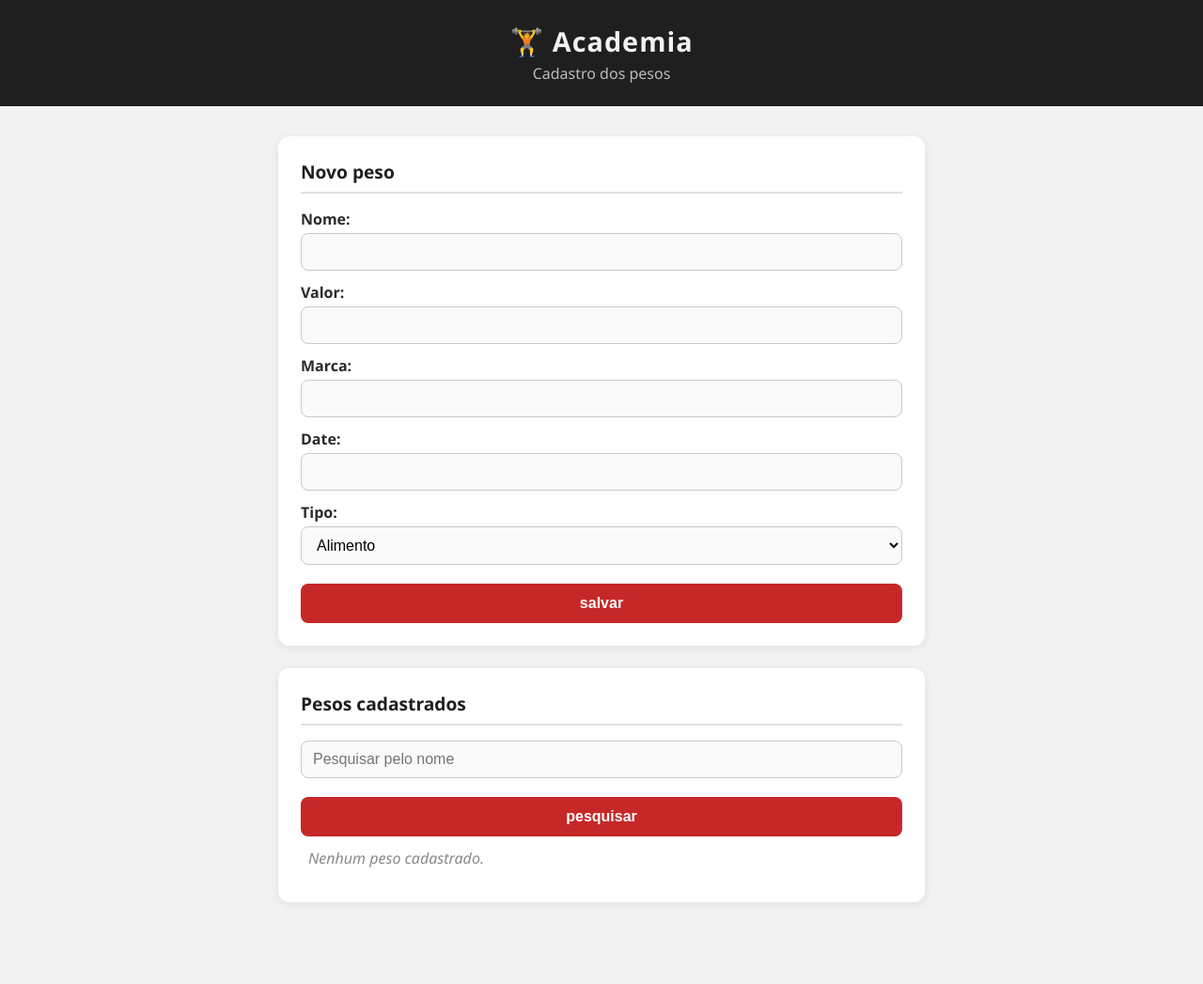
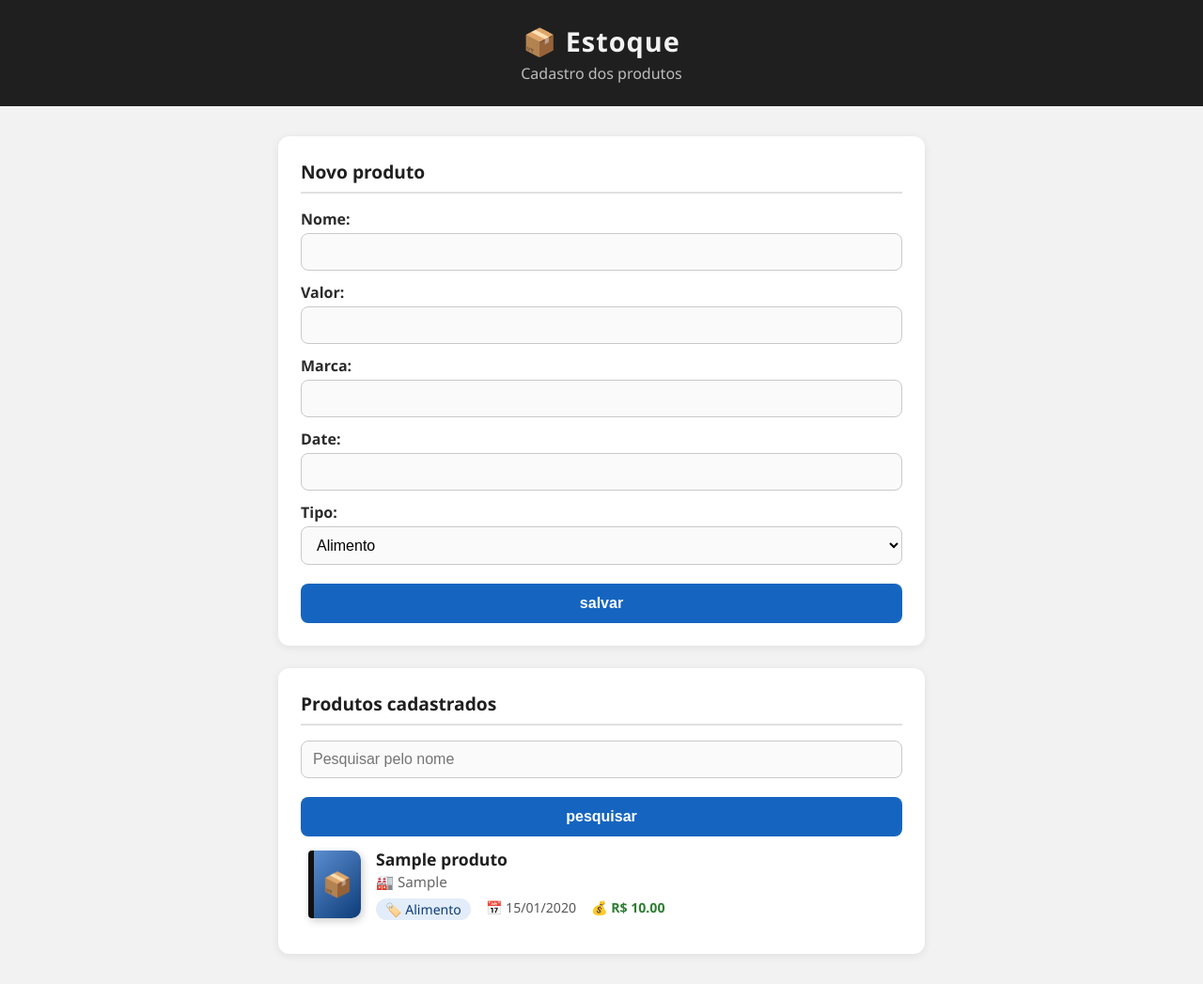
Before and after one commit to FelipeSDF/Academia, a Django app: page /home in a window 1280 px wide. Shown: the whole page at 94% size. Before the commit the page ends 960 px from the top, so only its background shows below. Run offline with Django 5.2, Linux system fonts and the light colour scheme; tables that the repository leaves empty hold one stand-in row (values such as "Sample post").

Commit message:
muda os textos e as cores da pagina para estoque

```diff
--- a/produtos/templates/index.html
+++ b/produtos/templates/index.html
@@ -3,7 +3,7 @@
 <head>
     <meta charset="UTF-8">
     <meta name="viewport" content="width=device-width, initial-scale=1.0">
-    <title>Academia</title>
+    <title>Estoque</title>
     <style>
         * { box-sizing: border-box; }
 
@@ -68,8 +68,8 @@
         form select:focus,
         form textarea:focus {
             outline: none;
-            border-color: #c62828;
-            box-shadow: 0 0 0 3px rgba(198, 40, 40, .2);
+            border-color: #1565c0;
+            box-shadow: 0 0 0 3px rgba(21, 101, 192, .2);
         }
 
         form .errorlist {
@@ -87,29 +87,29 @@
             padding: 12px;
             border: none;
             border-radius: 8px;
-            background: #c62828;
+            background: #1565c0;
             color: #fff;
             font-size: 1rem;
             font-weight: 600;
             cursor: pointer;
         }
 
-        button:hover { background: #8e0000; }
+        button:hover { background: #0d3c78; }
 
-        .pesos {
+        .produtos {
             list-style: none;
             margin: 0;
             padding: 0;
         }
 
-        .pesos li {
+        .produtos li {
             padding: 12px 8px;
             border-bottom: 1px solid #eee;
         }
 
-        .pesos li:last-child { border-bottom: none; }
+        .produtos li:last-child { border-bottom: none; }
 
-        .peso {
+        .produto {
             display: flex;
             gap: 16px;
             align-items: center;
@@ -120,7 +120,7 @@
             width: 56px;
             height: 72px;
             border-radius: 4px 10px 10px 4px;
-            background: linear-gradient(135deg, #a0714f, #8e0000);
+            background: linear-gradient(135deg, #5b8dd0, #0d3c78);
             border-left: 6px solid #111111;
             display: flex;
             align-items: center;
@@ -142,8 +142,8 @@
         }
 
         .tag {
-            background: #ffe0e0;
-            color: #8e0000;
+            background: #e3edfa;
+            color: #0d3c78;
             padding: 2px 10px;
             border-radius: 999px;
         }
@@ -156,13 +156,13 @@
 <body>
 
     <header>
-        <h1>🏋️ Academia</h1>
-        <p>Cadastro dos pesos</p>
+        <h1>📦 Estoque</h1>
+        <p>Cadastro dos produtos</p>
     </header>
 
     <main>
         <section class="card">
-            <h2>Novo peso</h2>
+            <h2>Novo produto</h2>
 
             <form method='post'>
 
@@ -176,32 +176,32 @@
         </section>
 
         <section class="card">
-            <h2>Pesos cadastrados</h2>
+            <h2>Produtos cadastrados</h2>
 
             <form method='get'>
                 <input type="text" name="busca" value="{{ busca|default_if_none:'' }}" placeholder="Pesquisar pelo nome">
                 <button> pesquisar </button>
             </form>
 
-            <ul class="pesos">
-                {% for peso in pesos %}
+            <ul class="produtos">
+                {% for produto in produtos %}
 
-                    <li class="peso">
-                        <div class="capa">🏋️</div>
+                    <li class="produto">
+                        <div class="capa">📦</div>
                         <div class="info">
-                            <h3>{{ peso.nome }}</h3>
-                            <p class="marca">🏭 {{ peso.marca }}</p>
+                            <h3>{{ produto.nome }}</h3>
+                            <p class="marca">🏭 {{ produto.marca }}</p>
                             <div class="detalhes">
-                                <span class="tag">🏷️ {{ peso.get_tipo_display }}</span>
-                                <span>📅 {{ peso.date|date:"d/m/Y" }}</span>
-                                <span class="preco">💰 R$ {{ peso.valor|floatformat:2 }}</span>
+                                <span class="tag">🏷️ {{ produto.get_tipo_display }}</span>
+                                <span>📅 {{ produto.date|date:"d/m/Y" }}</span>
+                                <span class="preco">💰 R$ {{ produto.valor|floatformat:2 }}</span>
                             </div>
                         </div>
                     </li>
 
                 {% empty %}
 
-                    <li class="vazio">Nenhum peso cadastrado.</li>
+                    <li class="vazio">Nenhum produto cadastrado.</li>
 
                 {% endfor %}
             </ul>
```
